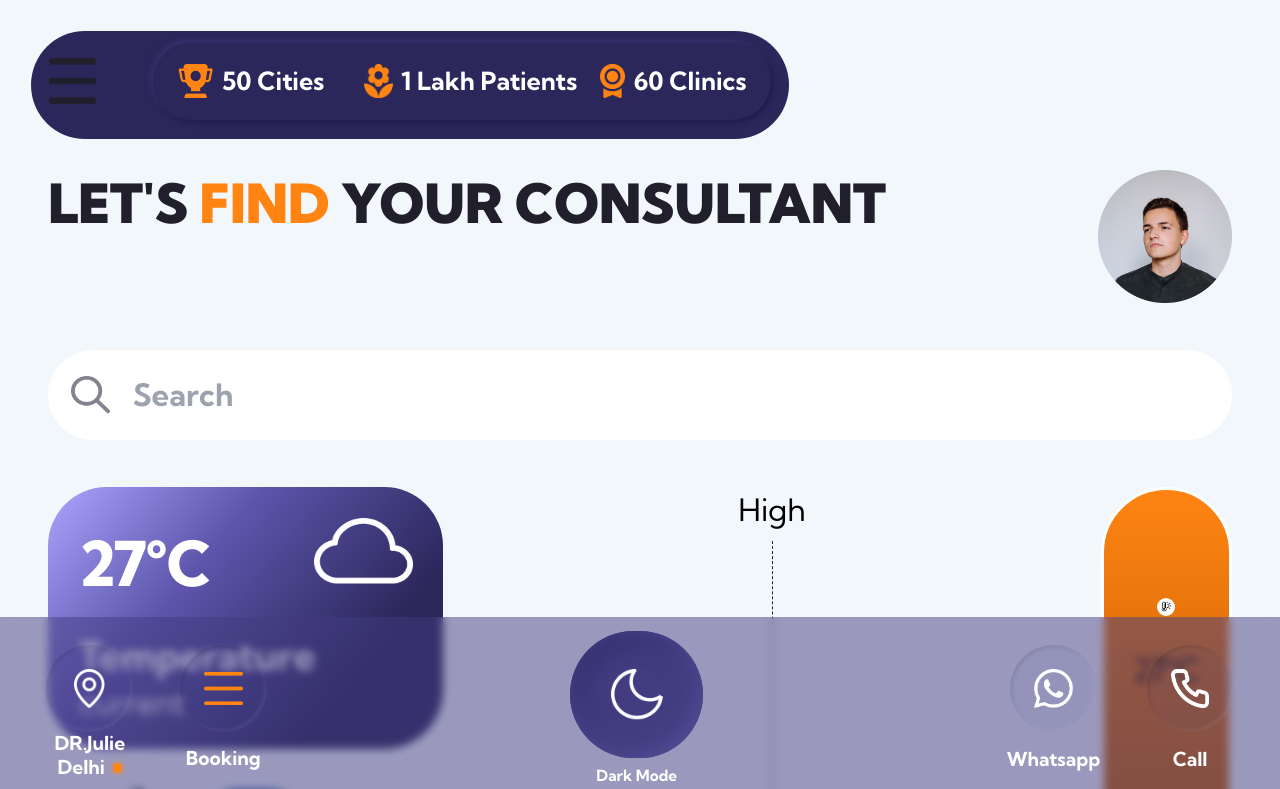
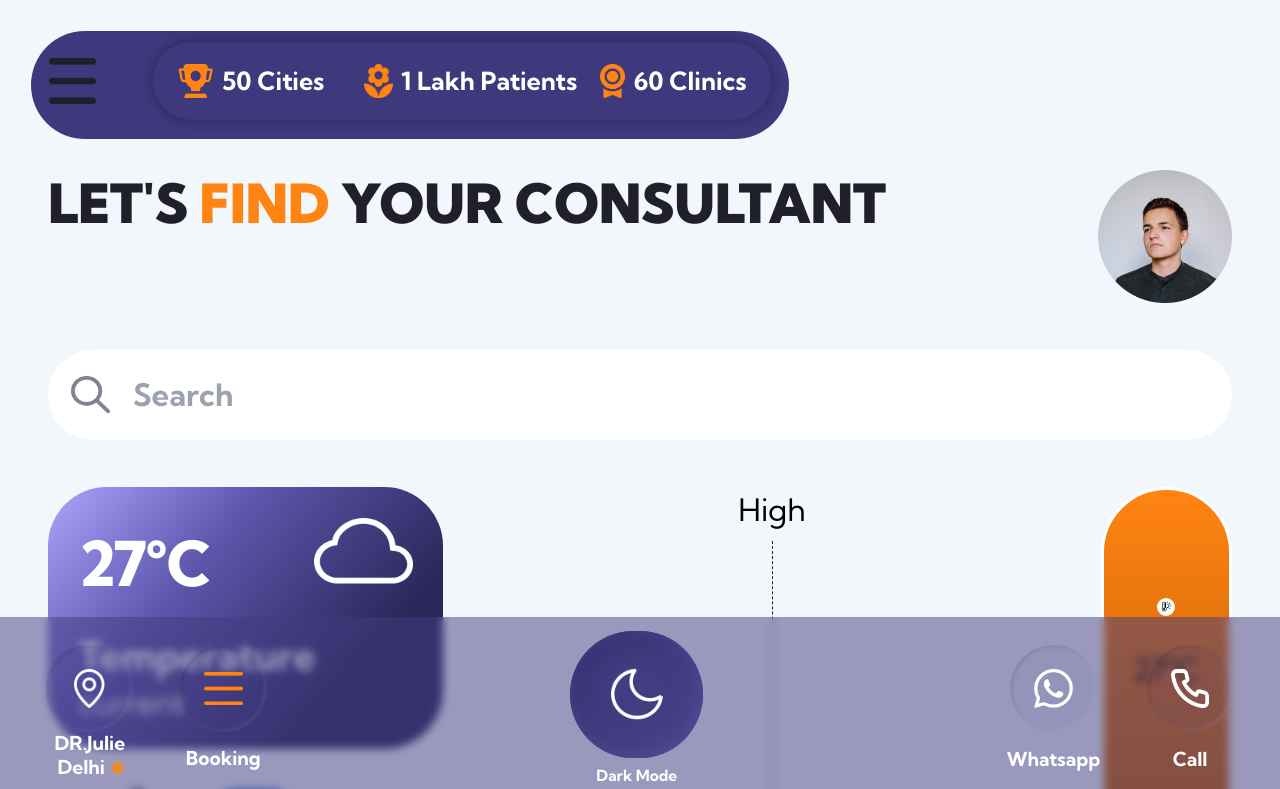
Before and after one commit to 18121A05L2/dental-react, a React (Create React App) app: page / in a window 1280 px wide. Shown: the top 789 px of the page. Built offline with nearby package versions, Linux system fonts and the light colour scheme.

Commit message:
fixed payment section

```diff
--- a/src/Payments.js
+++ b/src/Payments.js
@@ -14,14 +14,14 @@ function Payments() {
       } `}
     >
       {/* ***************************** fixed Header ***************** */}
-      <div className=" fixed rounded-[1.9rem] h-[3.5rem] w-[24.563rem] bg-[#2B275A] py-2 right-[1rem] top-[1rem] left-[1rem] z-50 p-[0.6rem]   text-black flex justify-between items-center pb-3">
+      <div className=" fixed rounded-[1.9rem] h-[3.5rem] w-[24.563rem] bg-[#3E387C] py-2 right-[1rem] top-[1rem] left-[1rem] z-50 p-[0.6rem]   text-black flex justify-between items-center pb-3">
         <img
           className="w-[1.5rem] h-[1.5rem] "
           src="/home/menub.png"
           alt="menu"
         ></img>
 
-        <div className=" bg-[#2B275A]   flex justify-around shadow-[-3px_-3px_5px_#35306A,3px_3px_5px_#201D4D] rounded-full text-black w-[20rem] h-[2.5rem]">
+        <div className=" bg-[#3E387C]   flex justify-around shadow-[0px_0px_8px_3px_#332E64] rounded-full text-black w-[20rem] h-[2.5rem]">
           <div className=" flex justify-evenly px-2 items-center w-[6.9rem] h-[2.5rem] rounded-full  ">
             <img
               className="w-[1.125rem] h-[1.125rem]"
--- a/src/components/home/Top.jsx
+++ b/src/components/home/Top.jsx
@@ -7,7 +7,7 @@ function Top() {
 
   return (
     <div className="top_section">
-      <div className=" fixed rounded-[1.9rem] h-[3.5rem] w-[24.563rem] bg-[#2B275A] py-2 right-[1rem] top-[1rem] left-[1rem] z-50 p-[0.6rem]   text-black flex justify-between items-center pb-3">
+      <div className=" fixed rounded-[1.9rem] h-[3.5rem] w-[24.563rem] bg-[#3E387C] py-2 right-[1rem] top-[1rem] left-[1rem] z-50 p-[0.6rem]   text-black flex justify-between items-center pb-3">
         <img
           onClick={() => setIsMenuClicked(!isMenuClicked)}
           className="w-[1.5rem] h-[1.5rem] "
@@ -40,7 +40,7 @@ function Top() {
           </div>
         )} */}
 
-        <div className=" bg-[#2B275A]   flex justify-around shadow-[-3px_-3px_5px_#35306A,3px_3px_5px_#201D4D] rounded-full text-black w-[20rem] h-[2.5rem]">
+        <div className=" bg-[#3E387C]   flex justify-around shadow-[0px_0px_8px_3px_#332E64] rounded-full text-black w-[20rem] h-[2.5rem]">
           <div className=" flex justify-evenly px-2 items-center w-[6.9rem] h-[2.5rem] rounded-full  ">
             <img
               className="w-[1.125rem] h-[1.125rem]"
```
